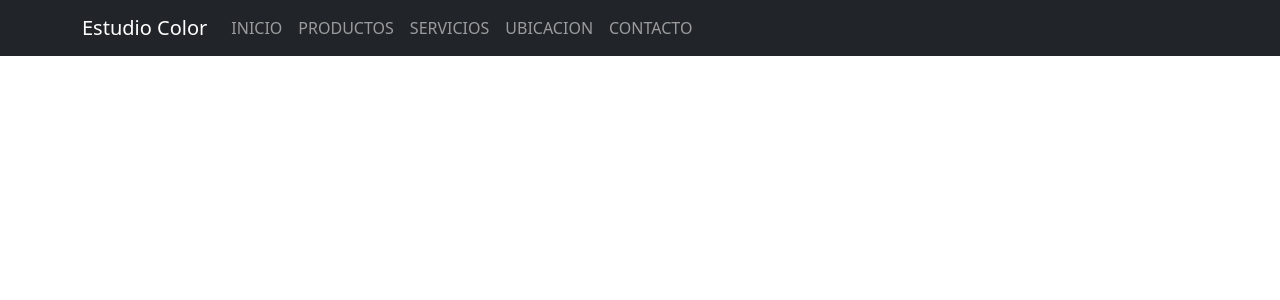
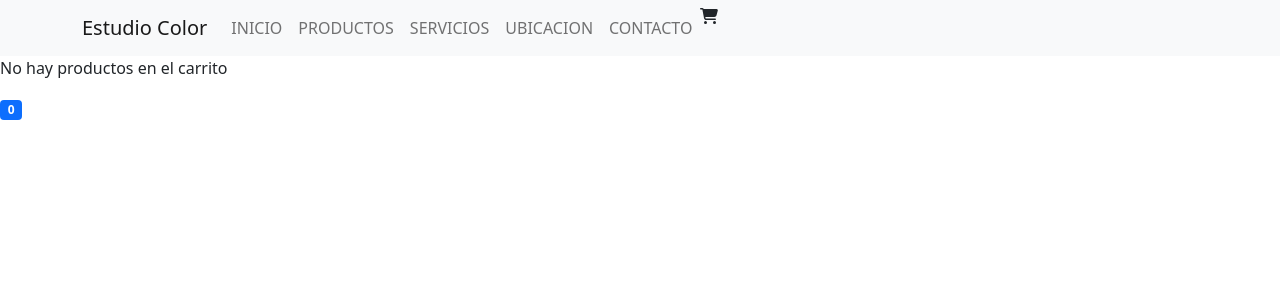
Before and after one commit to Juan-Martin-Severino/React-Js, a React (Create React App) app: page / in a window 1280 px wide. Shown: the top 300 px of the page. Built offline with nearby package versions, Linux system fonts and the light colour scheme.

Commit message:
crea tu landing

```diff
--- a/src/App.js
+++ b/src/App.js
@@ -1,10 +1,16 @@
 import React from "react";
 import NavBar from "./components/NavBar.js";
+import ItemListContainer from "./components/ItemListContainer.js";
 import "bootstrap/dist/css/bootstrap.min.css";
 import "./App.css";
 
 const App = () => {
-  return <NavBar />;
+  return (
+    <>
+      <NavBar />
+      <ItemListContainer />
+    </>
+  );
 };
 
 export default App;
--- /dev/null
+++ b/src/components/CartWidget.js
@@ -0,0 +1,13 @@
+import React from "react";
+import { FontAwesomeIcon } from "@fortawesome/react-fontawesome";
+import { faCartShopping } from "@fortawesome/free-solid-svg-icons";
+
+const CartWidget = () => {
+  return (
+    <>
+      <FontAwesomeIcon icon={faCartShopping}></FontAwesomeIcon>
+    </>
+  );
+};
+
+export default CartWidget;
--- /dev/null
+++ b/src/components/ItemListContainer.js
@@ -0,0 +1,13 @@
+import React from "react";
+import { Badge } from "react-bootstrap";
+
+const ItemListContainer = () => {
+  return (
+    <>
+      <p>No hay productos en el carrito</p>
+      <Badge>0</Badge>
+    </>
+  );
+};
+
+export default ItemListContainer;
--- a/src/components/NavBar.js
+++ b/src/components/NavBar.js
@@ -2,11 +2,12 @@ import React from "react";
 import { Navbar } from "react-bootstrap";
 import { Container } from "react-bootstrap";
 import { Nav } from "react-bootstrap";
+import CartWidget from "./CartWidget";
 
 const NavBar = () => {
   return (
     <>
-      <Navbar bg="dark" variant="dark">
+      <Navbar bg="light" variant="light">
         <Container>
           <Navbar.Brand href="#home">Estudio Color</Navbar.Brand>
           <Nav className="me-auto">
@@ -15,6 +16,7 @@ const NavBar = () => {
             <Nav.Link href="#pricing">SERVICIOS</Nav.Link>
             <Nav.Link href="#pricing">UBICACION</Nav.Link>
             <Nav.Link href="#pricing">CONTACTO</Nav.Link>
+            <CartWidget />
           </Nav>
         </Container>
       </Navbar>
```
Also changed, not shown: package.json (+7 -0 lines), 1 other file (tests, documents, lock files or other folders).
